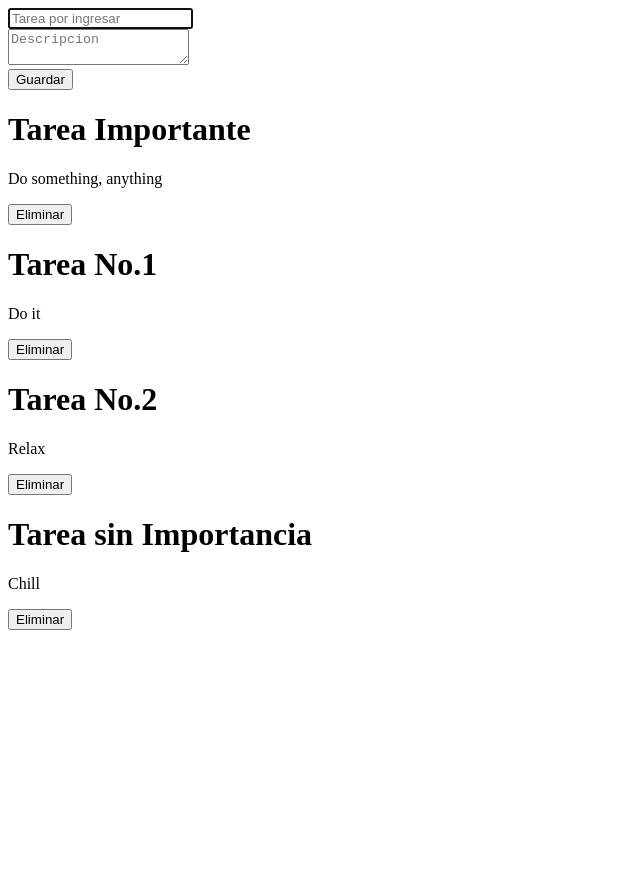
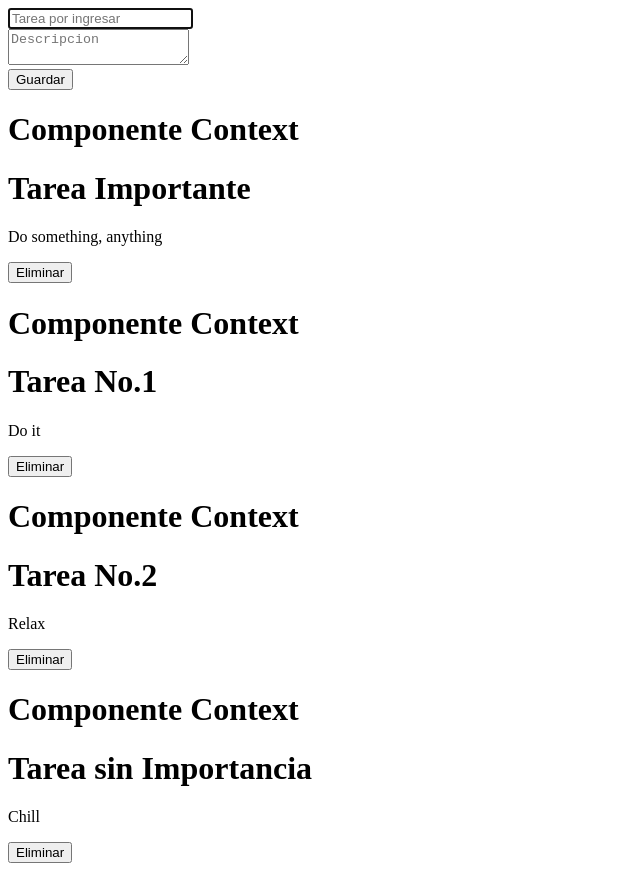
Before and after one commit to joparedesm/Ejemplo-React, a React (Vite) app: page / in a window 1280 px wide. Shown: the whole page, without its empty margins (0-640 px from the left). Before the commit the page ends 800 px from the top, so only its background shows below. Built offline with nearby package versions, Linux system fonts and the light colour scheme.

Commit message:
Ejemplo Contexto

```diff
--- a/src/components/TaskCard.jsx
+++ b/src/components/TaskCard.jsx
@@ -1,10 +1,9 @@
+import TaskContext from "../context/TaskContext";
+
 function TaskCard({task, deleteTask}) {
 
-  function mostrarAlerta(){
-    alert ('Eliminando...'+task.id)
-  }
-
   return (
+    <TaskContext>
       <div>
         <h1>{task.title}</h1>
         <p>{task.description}</p>
@@ -12,6 +11,7 @@ function TaskCard({task, deleteTask}) {
           Eliminar
         </button>
       </div>
+    </TaskContext>
   );
 }
 
--- /dev/null
+++ b/src/context/TaskContext.jsx
@@ -0,0 +1,10 @@
+function TaskContext({ children }) {
+  return (
+    <>
+    <h1>Componente Context</h1>
+    {children}
+    </>
+  )
+}
+
+export default TaskContext
```
Lines whose indentation alone changed are shown as unchanged.
